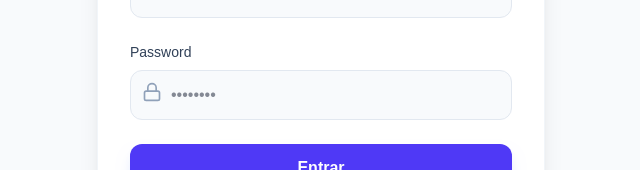
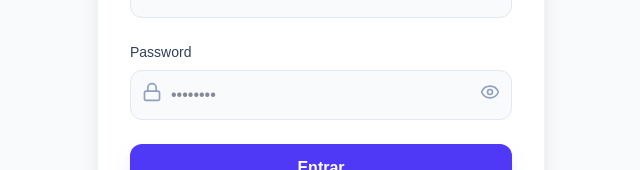
Before and after one commit to alexricardo02/expensesIncomesFrontend, a Next.js app: page /login in a window 1280 px wide. Shown: the part 350-520 px from the top of the page, without its empty margins (319-959 px from the left). Built offline with nearby package versions, Linux system fonts and the light colour scheme.

Commit message:
register and login UI changed

```diff
--- a/app/login/page.tsx
+++ b/app/login/page.tsx
@@ -3,13 +3,15 @@
 import { useState, useEffect } from "react";
 import { useRouter } from "next/navigation";
 import Cookies from "js-cookie";
-import { Lock, User, AlertCircle } from "lucide-react";
+import { Lock, User, AlertCircle, Eye, EyeOff } from "lucide-react";
+
 
 export default function LoginPage() {
   const [username, setUsername] = useState("");
   const [password, setPassword] = useState("");
   const [error, setError] = useState("");
   const [loading, setLoading] = useState(false);
+  const [showPassword, setShowPassword] = useState(false);
 
   const router = useRouter();
 
@@ -105,13 +107,20 @@ export default function LoginPage() {
             <div className="relative">
               <Lock className="absolute left-3 top-3 text-slate-400" size={20} />
               <input
-                type="password"
+                type={showPassword ? "text" : "password"}
                 value={password}
                 onChange={(e) => setPassword(e.target.value)}
-                className="text-slate-900 w-full pl-10 pr-4 py-3 bg-slate-50 border border-slate-200 rounded-xl focus:ring-2 focus:ring-indigo-500 focus:border-indigo-500 transition-all outline-none"
+                className="text-slate-900 w-full pl-10 pr-12 py-3 bg-slate-50 border border-slate-200 rounded-xl focus:ring-2 focus:ring-indigo-500 focus:border-indigo-500 transition-all outline-none"
                 placeholder="••••••••"
                 required
               />
+              <button
+                type="button"
+                onClick={() => setShowPassword(!showPassword)}
+                className="absolute right-3 top-3 text-slate-400 hover:text-slate-600 cursor-pointer"
+              >
+                {showPassword ? <EyeOff size={20} /> : <Eye size={20} />}
+              </button>
             </div>
           </div>
 
@@ -126,12 +135,12 @@ export default function LoginPage() {
           <p className="text-center text-sm text-slate-500 mt-6">
             ¿Not a member?{" "}
             <button
-                onClick={() => router.push("/register")}
-                className="text-indigo-600 font-semibold hover:underline cursor-pointer"
+              onClick={() => router.push("/register")}
+              className="text-indigo-600 font-semibold hover:underline cursor-pointer"
             >
-                Register
+              Register
             </button>
-            </p>
+          </p>
         </form>
       </div>
     </div>
--- a/app/register/page.tsx
+++ b/app/register/page.tsx
@@ -2,7 +2,7 @@
 
 import { useState } from "react";
 import { useRouter } from "next/navigation";
-import { Lock, User, Mail, AlertCircle, ArrowLeft } from "lucide-react";
+import { Lock, User, Mail, AlertCircle, ArrowLeft, Eye, EyeOff, Check } from "lucide-react";
 
 export default function RegisterPage() {
   const [username, setUsername] = useState("");
@@ -10,6 +10,14 @@ export default function RegisterPage() {
   const [password, setPassword] = useState("");
   const [error, setError] = useState("");
   const [loading, setLoading] = useState(false);
+  const [showPassword, setShowPassword] = useState(false);
+  const passwordRules = [
+    { label: "At least 8 characters", test: (p: string) => p.length >= 8 },
+    { label: "At least one uppercase letter", test: (p: string) => /[A-Z]/.test(p) },
+    { label: "At least one number", test: (p: string) => /\d/.test(p) },
+    { label: "At least one special character", test: (p: string) => /[^A-Za-z0-9]/.test(p) },
+  ];
+
   const router = useRouter();
 
   const handleRegister = async (e: React.FormEvent) => {
@@ -113,14 +121,47 @@ export default function RegisterPage() {
             <div className="relative">
               <Lock className="absolute left-3 top-3 text-slate-400" size={20} />
               <input
-                type="password"
+                type={showPassword ? "text" : "password"}
                 value={password}
                 onChange={(e) => setPassword(e.target.value)}
-                className="text-slate-900 w-full pl-10 pr-4 py-3 bg-slate-50 border border-slate-200 rounded-xl focus:ring-2 focus:ring-indigo-500 focus:border-indigo-500 transition-all outline-none"
+                className="text-slate-900 w-full pl-10 pr-12 py-3 bg-slate-50 border border-slate-200 rounded-xl focus:ring-2 focus:ring-indigo-500 focus:border-indigo-500 transition-all outline-none"
                 placeholder="••••••••"
                 required
               />
+              <button
+                type="button"
+                onClick={() => setShowPassword(!showPassword)}
+                className="absolute right-3 top-3 text-slate-400 hover:text-slate-600 cursor-pointer"
+              >
+                {showPassword ? <EyeOff size={20} /> : <Eye size={20} />}
+              </button>
             </div>
+
+            {/* Password requirements */}
+            {password.length > 0 && (
+              <ul className="mt-3 space-y-1.5">
+                {passwordRules.map((rule) => {
+                  const met = rule.test(password);
+                  return (
+                    <li
+                      key={rule.label}
+                      className={`flex items-center gap-2 text-xs font-medium transition-colors ${met ? "text-emerald-600" : "text-slate-400"
+                        }`}
+                    >
+                      <span
+                        className={`flex items-center justify-center w-4 h-4 rounded-full border transition-colors ${met
+                            ? "bg-emerald-500 border-emerald-500"
+                            : "border-slate-300"
+                          }`}
+                      >
+                        {met && <Check size={10} strokeWidth={3} className="text-white" />}
+                      </span>
+                      {rule.label}
+                    </li>
+                  );
+                })}
+              </ul>
+            )}
           </div>
 
           <button
```
